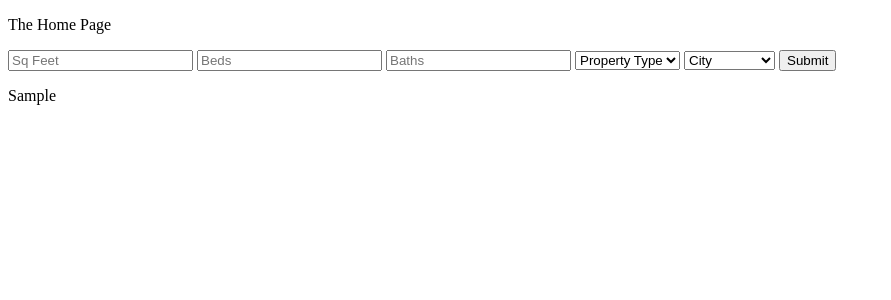
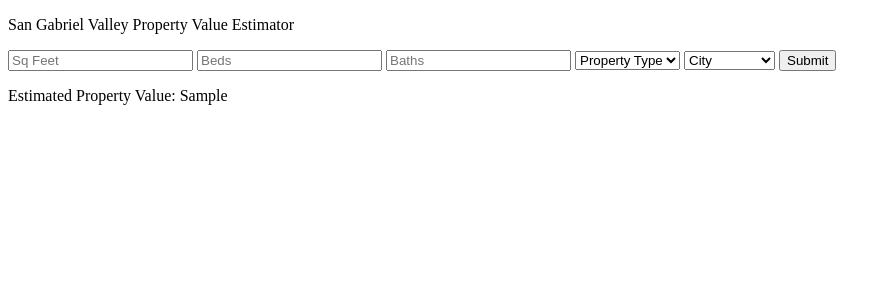
Before and after one commit to Christopher-Liu/SGV-Property-Value-Predictor, a Flask app: template templates/index.html in a window 1280 px wide. Shown: the top 300 px of the page, without its empty margins (0-891 px from the left). Run offline with Flask 2, Linux system fonts and the light colour scheme; the template is opened without the code that fills it: most values are stand-ins (such as "Sample title", 1, 10 or a date in 2020); parts of the project's set-up code (start-up, migrations or seed data) failed here and were passed over.

Commit message:
fully working predictions through post requests

```diff
--- a/app.py
+++ b/app.py
@@ -1,5 +1,11 @@
 from flask import Flask, render_template, request
 import feat_preproc
+import pickle
+import numpy as np
+
+
+# Load serialized predictor model (pickle file)
+prop_model = pickle.load(open('prop_model.pkl', 'rb'))
 
 
 # Static list of cities needed for populating the drop down menu
@@ -9,8 +15,10 @@ city_list = ['Alhambra', 'Arcadia', 'Azusa', 'Baldwin Park', 'Covina', 'Diamond
                 'San Dimas', 'San Gabriel', 'San Marino', 'Sierra Madre', 'South El Monte',
                 'South Pasadena', 'Temple City', 'Valinda', 'Walnut', 'West Covina']
 
+# Static list of all 6 property types for populating drop down menu
 property_types = ['Single Family Residential', 'Condo/Co-op', 'Townhouse', 'Multi-Family (2-4 Unit)',
                   'Mobile/Manufactured Home', 'Multi-Family (5+ Unit)']
+
 
 
 app = Flask(__name__)
@@ -18,28 +26,17 @@ app = Flask(__name__)
 @app.route('/')
 def home_page():
 
-
     return render_template('index.html', cities = city_list, prop_type = property_types)
 
 
 @app.route('/prediction', methods = ['POST'])
 def prediction():
-
-    # Need to take information from POST request and convert that
-    # into features that the ML model can use. Then we render
-    # index.html with prediction results passed in as data.
-    # Should define another function called featurizer that does
-    # the processing of POST data into features. We've imported
-    # feat_preproc, so we can call: feat_preproc.featurizer()
-
-    # return render_template('index.html', pred_output = 'Price: ${}'.format(pred_price))
-
     processed_features = feat_preproc.featurizer(request.form)
 
+    prediction = prop_model.predict(np.array(processed_features).reshape(1, -1))
+
+    return render_template('index.html', pred_vals = int(prediction), cities = city_list, prop_type = property_types)
 
 
-    # Whent this is finished, it should have
-    # prediction = model.predict(processed_features)
-    # return render_template('index.html', pred_vals = prediction, cities = city_list)
-
-    return render_template('index.html', pred_vals = processed_features, cities = city_list, prop_type = property_types)
+if __name__ == "__main__":
+    app.run()
--- a/templates/index.html
+++ b/templates/index.html
@@ -5,7 +5,7 @@
 
 <body>
 
-  <p>The Home Page</p>
+  <p>San Gabriel Valley Property Value Estimator</p>
 
   <form action = "{{ url_for('prediction') }}" method = "post">
     <input type="number" min=0 name="Sq Feet" placeholder="Sq Feet"/>
@@ -30,7 +30,7 @@
   </form>
 
 
-  <p>{{ pred_vals }}</p>
+  <p>Estimated Property Value: {{ pred_vals }}</p>
 
 </body>
 </html>
```
Also changed, not shown: 1 other file.
